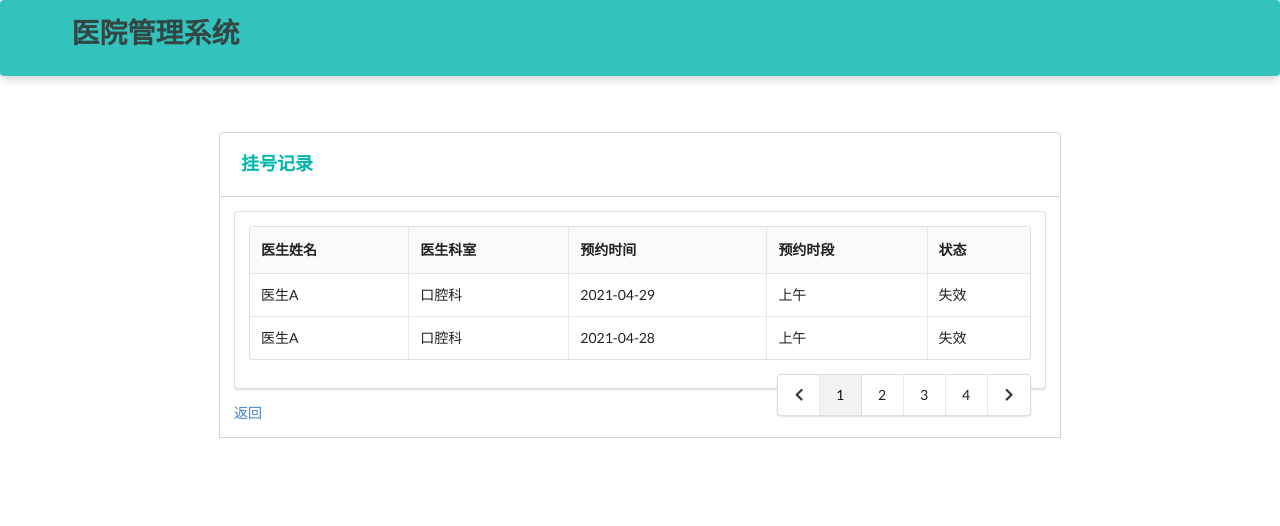
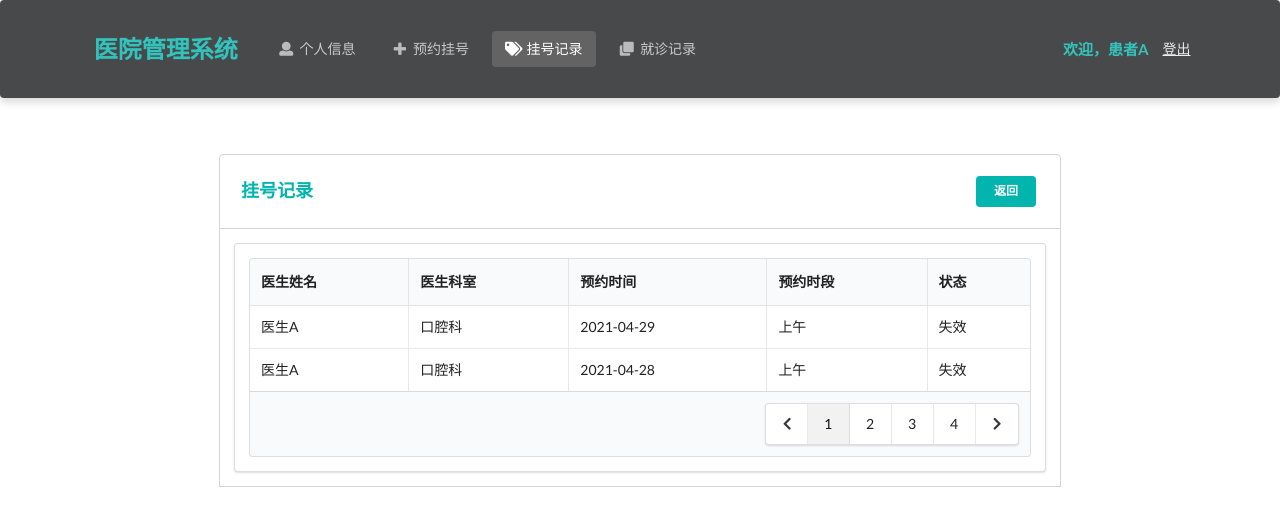
Before and after one commit to wzpscott/HospitalSystem, a Django app: template Hospital/templates/patient/appointment.html in a window 1280 px wide. Shown: the top 526 px of the page. Run offline with Django 3.2, Linux system fonts and the light colour scheme; the template is opened without the code that fills it: values that come from a table or form of the project are taken from there, others are empty; data comes from the database, SQL or seed files in the repository; both versions use the stored data as it was after the commit; some libraries are stand-ins or nearby versions.

Commit message:
'更新患者界面'

```diff
--- a/Hospital/static/Hospital/css/me.css
+++ b/Hospital/static/Hospital/css/me.css
@@ -140,7 +140,9 @@
 }
 
 /*--position--*/
-
+.m-right {
+    right: 1em !important;
+}
 .m-right-top {
     position: absolute;
     top: 0;
--- a/Hospital/templates/doctor/pending.html
+++ b/Hospital/templates/doctor/pending.html
@@ -62,7 +62,7 @@
                             {% endfor %}
                         </tbody>
                       <tfoot>
-                        <tr><th colspan="4">
+                        <tr><th colspan="5">
                           <div class="ui right floated pagination menu">
                             <a class="icon item">
                               <i class="left chevron icon"></i>
--- a/Hospital/templates/patient/appointment.html
+++ b/Hospital/templates/patient/appointment.html
@@ -10,13 +10,23 @@
 <body>
 
     <!--导航-->
-    <nav class="ui inverted  segment m-padded-tb-large m-shadow-small teal m-opacity-mini">
+    <nav class="ui inverted  segment m-padded-tb-large m-shadow-small m-opacity-mini">
         <div class="ui container">
             <div class="ui inverted secondary stackable menu">
-                <h1 class="ui header">医院管理系统</h1>
+                <h2 class="ui teal header item">医院管理系统</h2>
+                <a href="/patient/info" class="m-item item"><i class="user icon"></i>个人信息</a>
+                <a href="/patient/makeAppointment" class="m-item item"><i class="plus icon"></i>预约挂号</a>
+                <a href="/patient/appointment" class="active m-item item"><i class="tags icon"></i>挂号记录</a>
+                <a href="/patient/diagnosis" class="m-item item"><i class="clone icon"></i>就诊记录</a>
+                <div class="right m-item item">
+                    <h4 class="ui teal header item">欢迎，{{ patient.name }}</h4>
+                    <a href="/patient/logout/" class="text-success "><ins>登出</ins></a>
+                </div>
             </div>
+
         </div>
     </nav>
+
 
     <!--中间内容-->
     <div class="m-container-small m-padded-tb-big">
@@ -27,6 +37,10 @@
                     <div class="column">
                         <h3 class="ui teal header">挂号记录</h3>
                     </div>
+                    <div class="basic right aligned column">
+                        <a href="/patient/info/" class="ui teal tiny centered button">返回</a>
+                    </div>
+
                 </div>
             </div>
 
@@ -52,11 +66,10 @@
                                 <td>{% if rec.isActive %} 激活 {% else %} 失效 {% endif %}</div></td>
                             </tr>
                             {% endfor %}
+                            </tbody>
+                      <tfoot>
 
-                        </tbody>
-                </table>
-                      <tfoot>
-                        <tr><th colspan="4">
+                        <tr><th colspan="5">
                           <div class="ui right floated pagination menu">
                             <a class="icon item">
                               <i class="left chevron icon"></i>
@@ -73,8 +86,9 @@
                       </tr>
                       </tfoot>
                     </table>
+
                 </div>
-            <a href="/patient/index/">返回</a>
+
             </div>
         </div>
 
```
Also changed, not shown: Hospital/templates/patient/detail.html (+16 -4 lines), Hospital/templates/patient/diagnosis.html (+17 -4 lines), Hospital/templates/patient/info.html (+12 -3 lines), Hospital/templates/patient/makeAppointment.html (+15 -4 lines), db.sqlite3.
